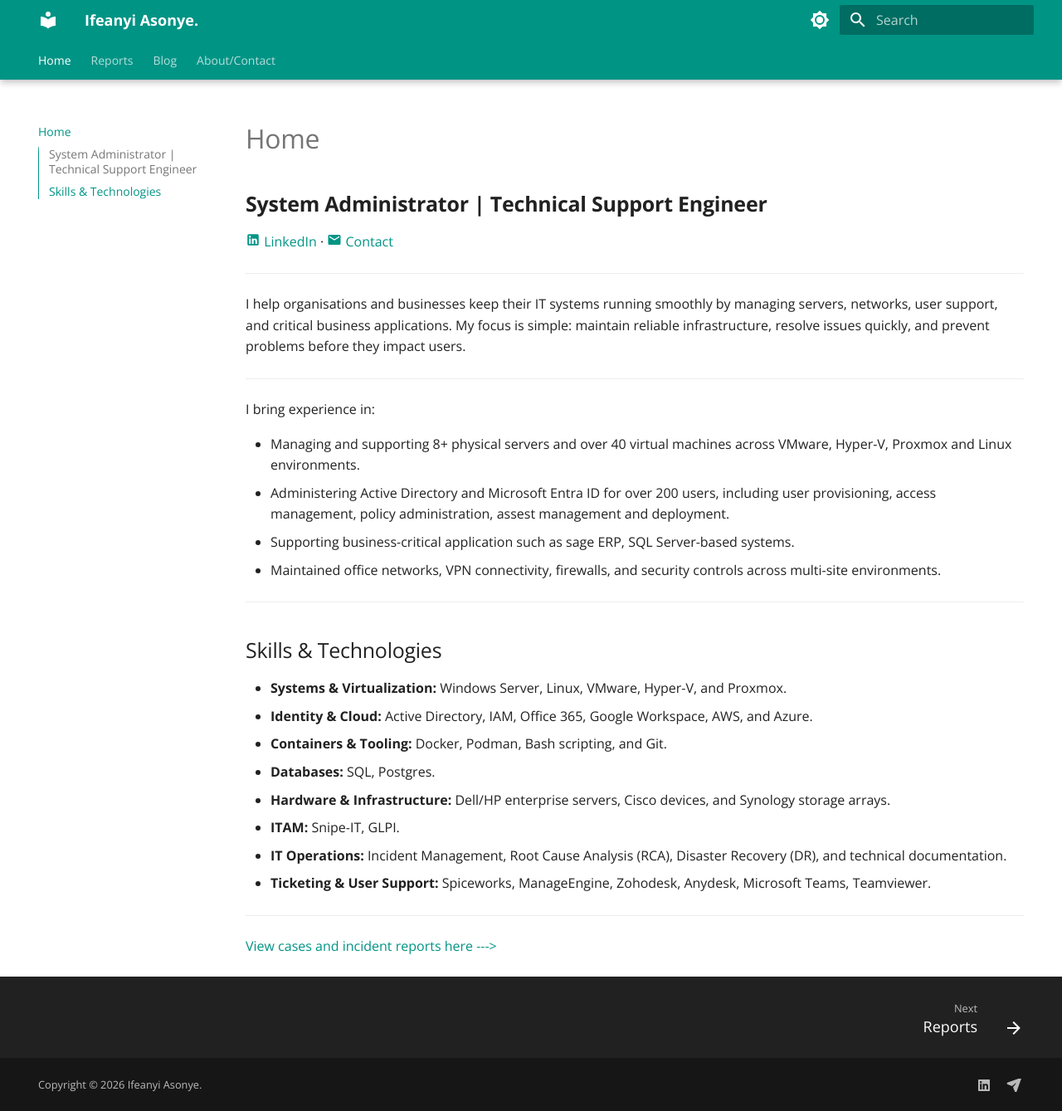
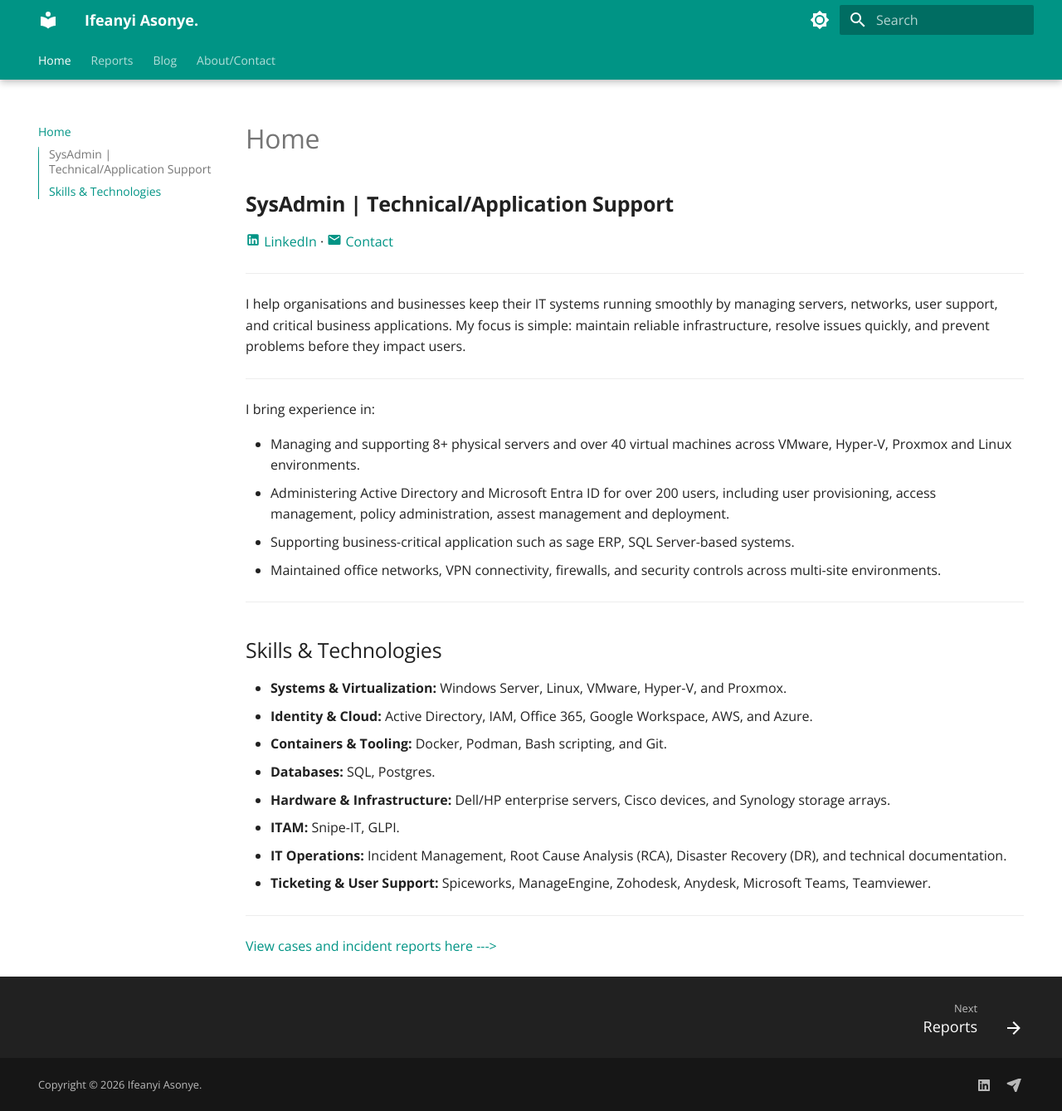
Before and after one commit to Ifeanyi-Asonye/Mysite, an MkDocs documentation site: the page built from docs/index.md, in a window 1280 px wide and 1339 px high. Shown: the whole window at 83% size. Built offline with MkDocs 1.6.1 and Material for MkDocs 9.7.7, drawn with Linux system fonts in a browser that asks for light colours.

Commit message:
Headline update

```diff
--- a/docs/index.md
+++ b/docs/index.md
@@ -3,7 +3,7 @@
   - toc
 ---
 
-## **System Administrator | Technical Support Engineer**
+## **SysAdmin | Technical/Application Support**
 [:material-linkedin: LinkedIn](https://www.linkedin.com/in/ifeany-asonye) · [:material-email: Contact](mailto:asonyejude@gmail.com)
 
 ---
```
